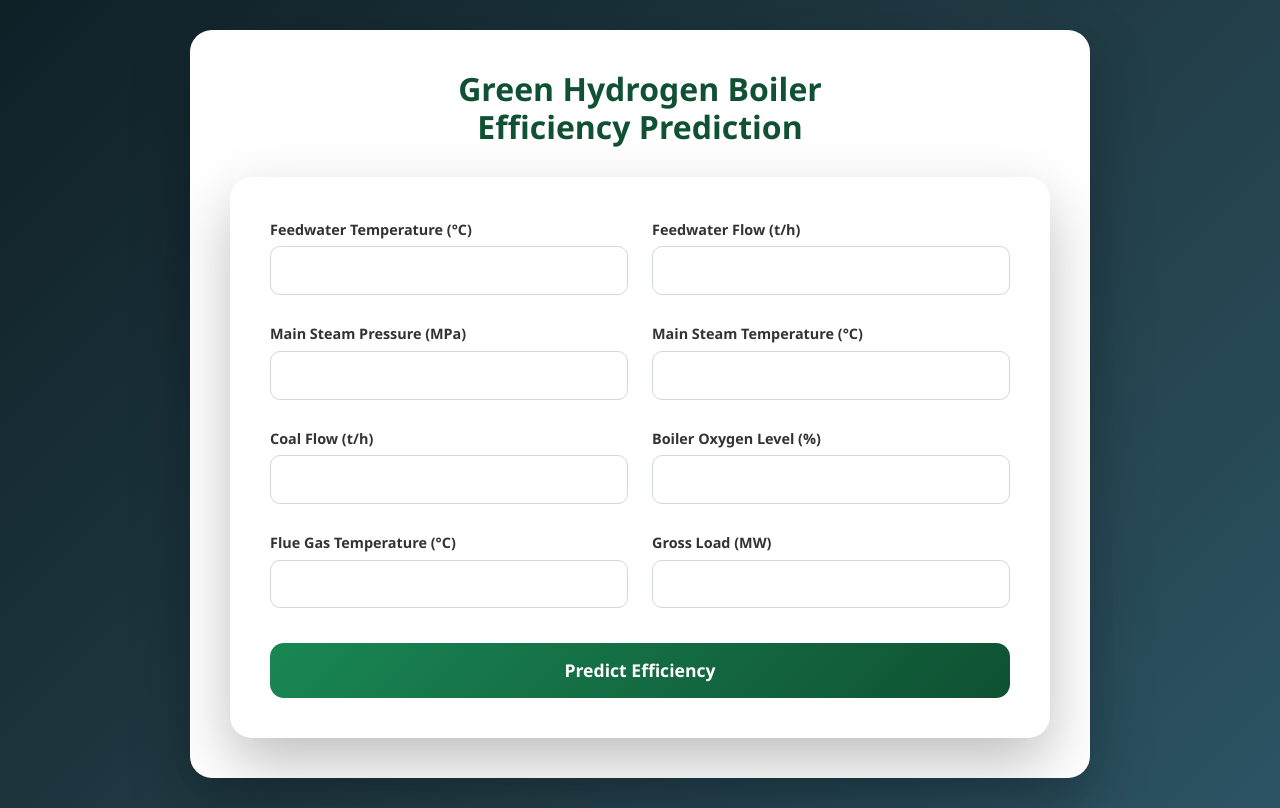
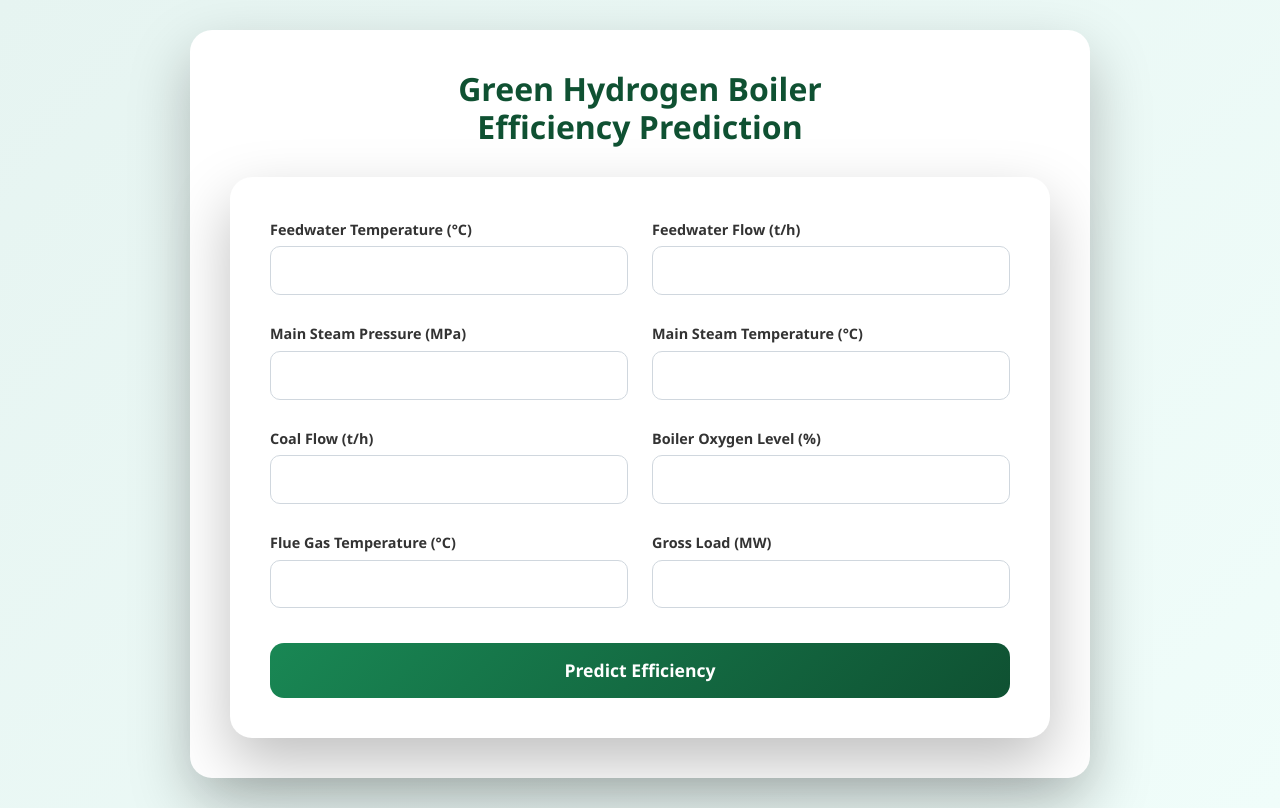
Before and after one commit to adityahr143/green-hydrogen-boiler, a Flask app: page /predict-page in a window 1280 px wide. Run offline with Flask 3, Linux system fonts and the light colour scheme; parts of the project's set-up code (start-up, migrations or seed data) failed here and were passed over.

Commit message:
Update style.css

```diff
--- a/static/style.css
+++ b/static/style.css
@@ -10,7 +10,7 @@
 body {
   min-height: 100vh;
   font-family: "Segoe UI", system-ui, -apple-system;
-  background: linear-gradient(135deg, #0f2027, #203a43, #2c5364);
+  background: linear-gradient(135deg, #e6f4f1, #f0fdfa);
   display: flex;
   justify-content: center;
   align-items: center;
```
